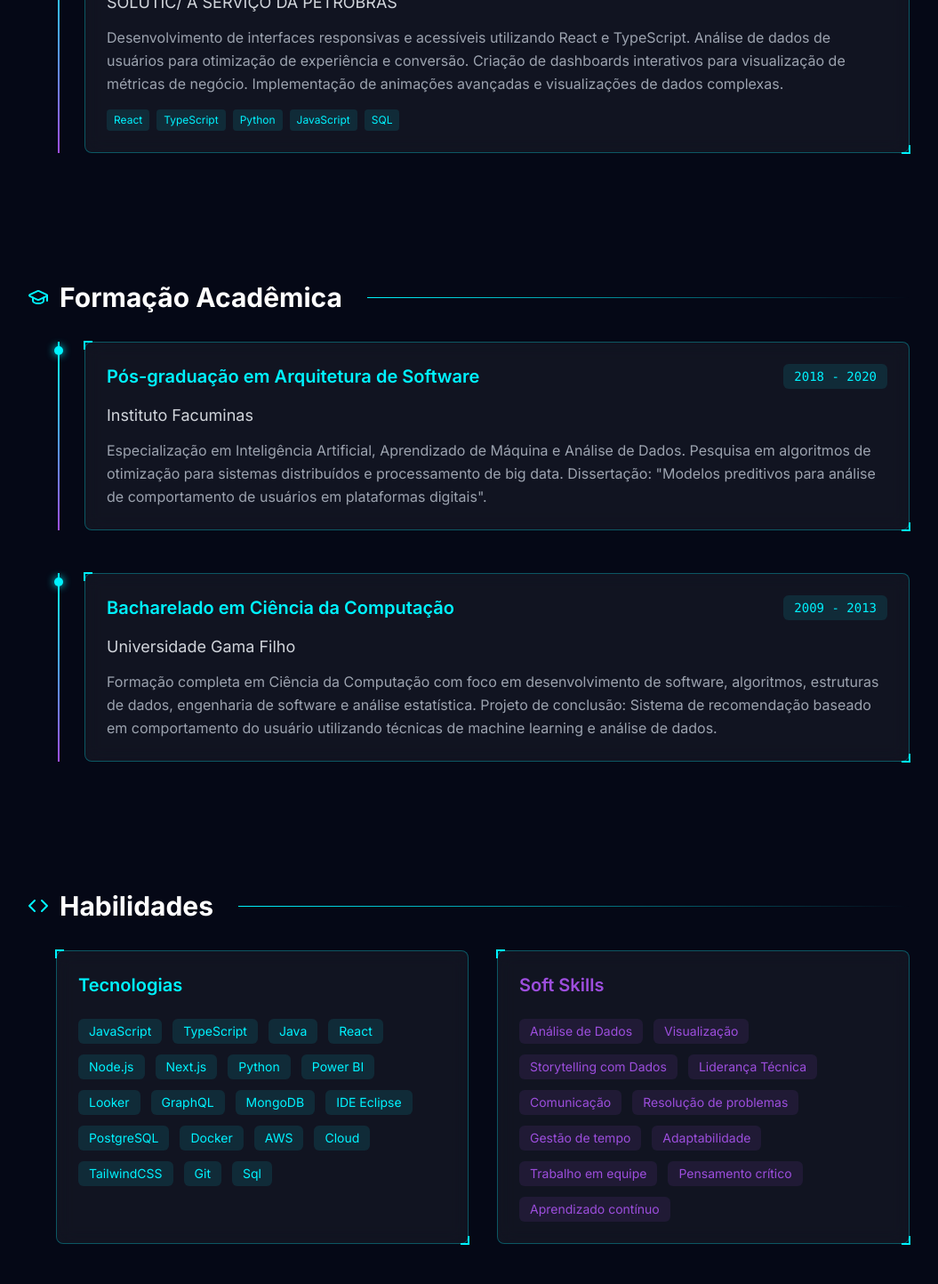
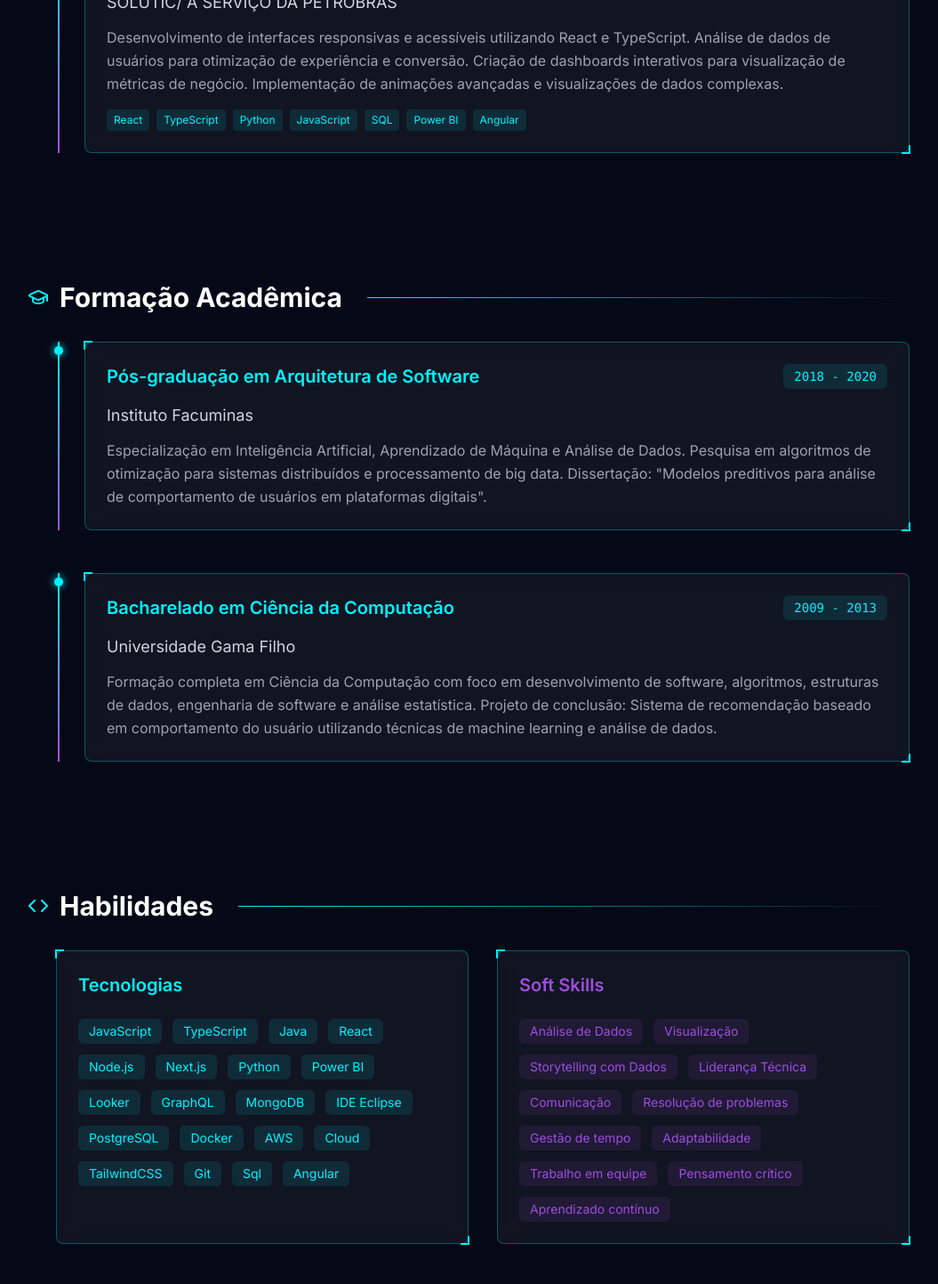
Before and after one commit to Mserapim/project-MS, a React (Vite) app: page / in a window 1280 px wide. Shown: the part 2000-3443 px from the top of the page at 89% size, without its empty margins (113-1168 px from the left). Built offline with nearby package versions, Linux system fonts and the light colour scheme.

Commit message:
Primeiro commit de atualização

```diff
--- a/src/App.tsx
+++ b/src/App.tsx
@@ -342,6 +342,8 @@ function App() {
                   <span className="bg-neon-blue/10 text-neon-blue px-2 py-1 rounded text-xs">Python</span>
                   <span className="bg-neon-blue/10 text-neon-blue px-2 py-1 rounded text-xs">JavaScript</span>
                   <span className="bg-neon-blue/10 text-neon-blue px-2 py-1 rounded text-xs">SQL</span>
+                  <span className="bg-neon-blue/10 text-neon-blue px-2 py-1 rounded text-xs">Power BI</span>
+                  <span className="bg-neon-blue/10 text-neon-blue px-2 py-1 rounded text-xs">Angular</span>
                 </div>
               </div>
             </div>
@@ -398,7 +400,7 @@ function App() {
                 {[
                   'JavaScript', 'TypeScript', "Java", 'React', 'Node.js', 'Next.js',
                   'Python', 'Power BI', "Looker", 'GraphQL', 'MongoDB', "IDE Eclipse", 'PostgreSQL',
-                  'Docker', 'AWS', 'Cloud', 'TailwindCSS', 'Git','Sql'
+                  'Docker', 'AWS', 'Cloud', 'TailwindCSS', 'Git','Sql','Angular'
                 ].map((skill) => (
                   <span key={skill} className="skill-tag bg-neon-blue/10 text-neon-blue px-3 py-1 rounded-md text-sm transition-all hover:bg-neon-blue/20">
                     {skill}
```
Also changed, not shown: 1 other file (tests, documents, lock files or other folders).
